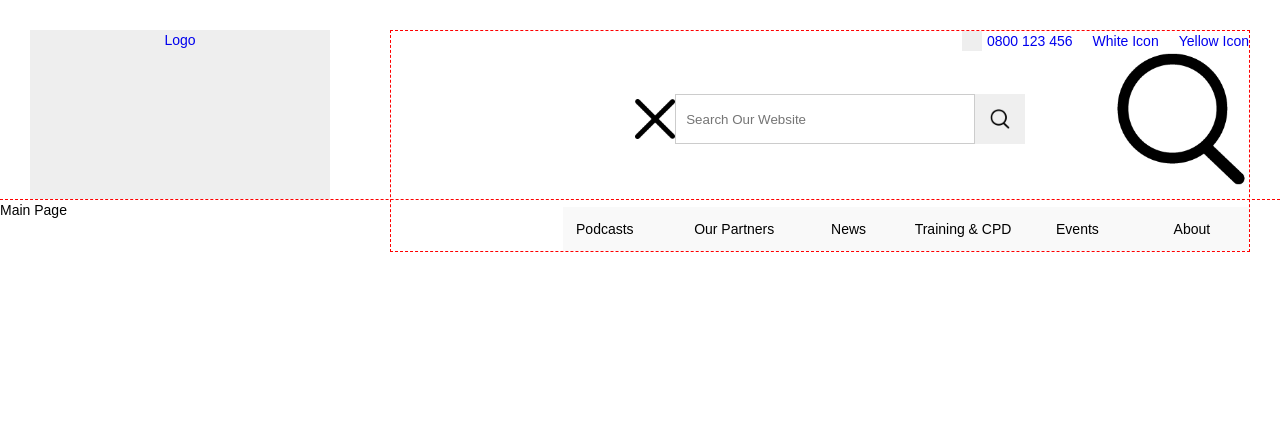
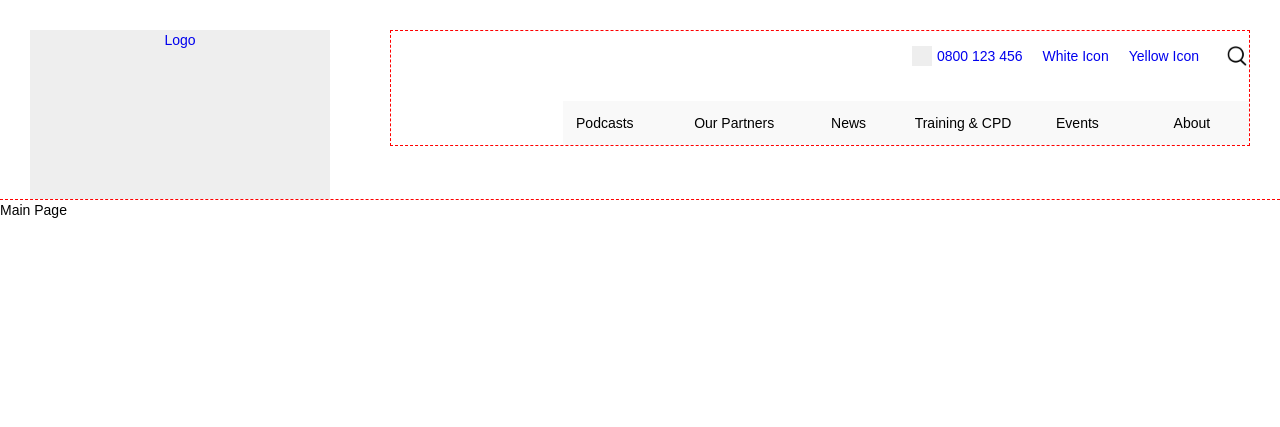
Before and after one commit to leetwentyone/SEN-In-Ten, a PHP site: page / in a window 1280 px wide. Shown: the top 427 px of the page. Run offline with PHP 8.4, Linux system fonts and the light colour scheme.

Commit message:
updated stylesheet

```diff
--- a/style.css
+++ b/style.css
@@ -385,16 +385,46 @@ a {
       background-color: #eee;
       margin-right: 5px; }
   .header-top .search-container {
-    display: flex; }
+    display: flex;
+    position: relative;
+    overflow: hidden;
+    transition: all .3s ease;
+    width: 30px; }
     .header-top .search-container form {
       width: 100%;
+      opacity: 0;
+      transition: all .3s ease;
       max-width: unset;
       margin: 0 5px 0 0; }
     .header-top .search-container input[type="text"] {
-      width: 100%; }
-      @media (min-width: 992px) {
-        .header-top .search-container input[type="text"] {
-          width: 300px; } }
+      width: 0; }
+    .header-top .search-container a.close-search {
+      display: inline-block;
+      opacity: 0;
+      transition: all .3s ease;
+      margin-right: 10px; }
+      .header-top .search-container a.close-search img {
+        max-width: 10px; }
+    .header-top .search-container button[type="submit"] {
+      position: absolute;
+      width: 50px;
+      right: 0; }
+    .header-top .search-container .search-toggle {
+      position: absolute;
+      transition: all .3s ease;
+      width: 30px;
+      left: 25%; }
+    .header-top .search-container.search-active {
+      width: 300px; }
+      .header-top .search-container.search-active form {
+        width: 100%;
+        opacity: 1; }
+      .header-top .search-container.search-active a.close-search {
+        opacity: 1; }
+      .header-top .search-container.search-active input[type="text"] {
+        width: 100%; }
+      .header-top .search-container.search-active .search-toggle {
+        opacity: 0; }
 
 .search-container {
   display: none;
@@ -423,6 +453,8 @@ a {
     cursor: pointer; }
     .search-container button[type="submit"] img {
       max-width: 20px; }
+  .search-container img {
+    max-width: 20px; }
 
 /* Arrows */
 .slick-prev,
```
